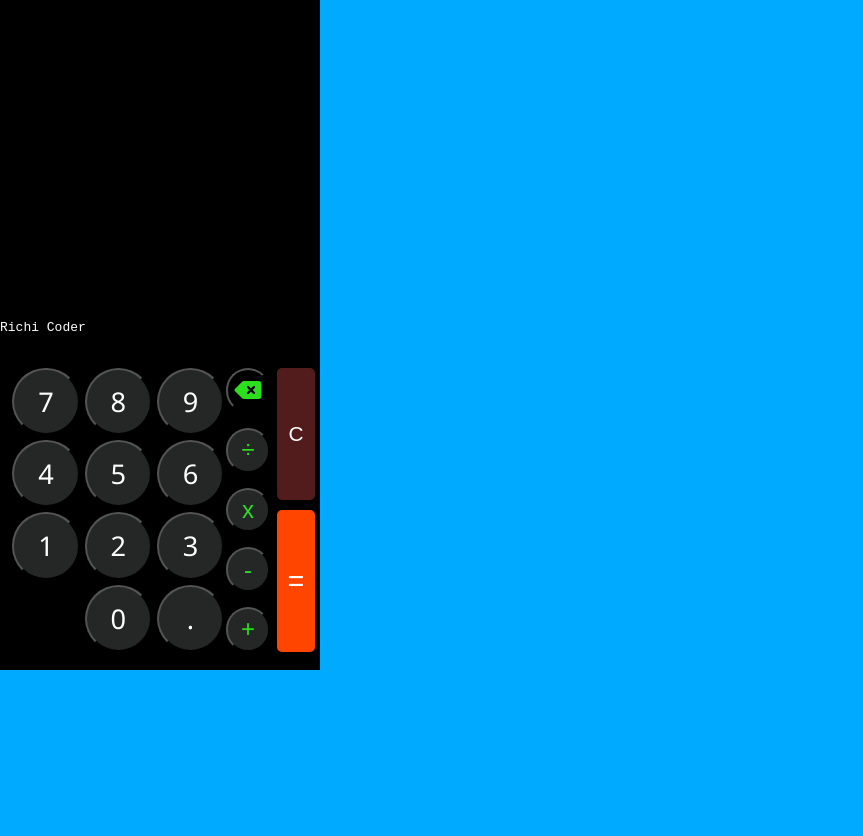
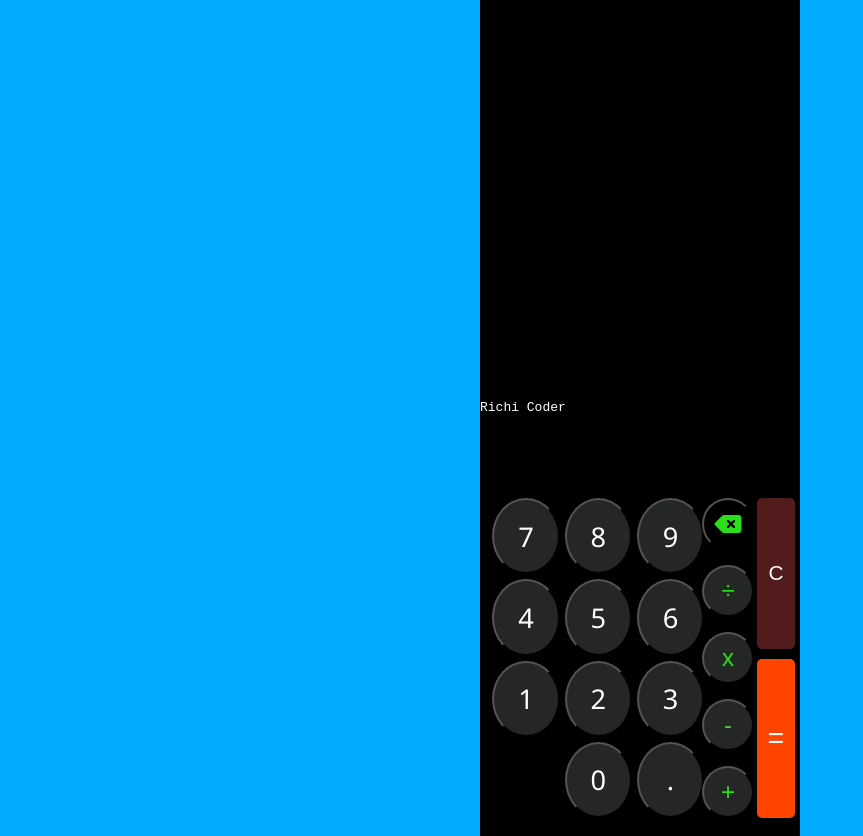
Before and after one commit to richi-coder/React-Calculator, a React (Create React App) app: page / in a window 1280 px wide. Shown: the whole page, without its empty margins (0-863 px from the left). Before the commit the page ends 800 px from the top, so only its background shows below. Built offline with nearby package versions, Linux system fonts and the light colour scheme.

Commit message:
Adjusting CSS

```diff
--- a/src/style.css
+++ b/src/style.css
@@ -25,6 +25,7 @@ body {
   padding: 0;
   margin: 0;
   background-color: black;
+  aspect-ratio: 12 / 15;
 }
 
 .display {
@@ -33,7 +34,7 @@ body {
   align-items: flex-end;
   justify-content: flex-start;
   width: 100%;
-  height: 40vh;
+  height: 100%;
   background-color: black;
   margin: 0;
   padding: 15px 5px 0;
@@ -58,6 +59,7 @@ body {
   display: flex;
   flex-direction: row;
   width: 100%;
+  height: 80%;
 }
 
 .numbers {
@@ -133,7 +135,7 @@ body {
   width: 100%;
   margin: 0;
   background-color: black;
-  height: 30px;
+  height: 20%;
 }
 
 .c-equals {
@@ -161,7 +163,12 @@ body {
   font-size: 1.3em;
 }
 
-@media only screen and (min-width: 800px) {
+@media only screen and (min-width: 500px) {
+  #root {
+    display: flex;
+    align-items: center;
+    justify-content: center;
+  }
   .calculator {
     width: 25%;
   }
```
